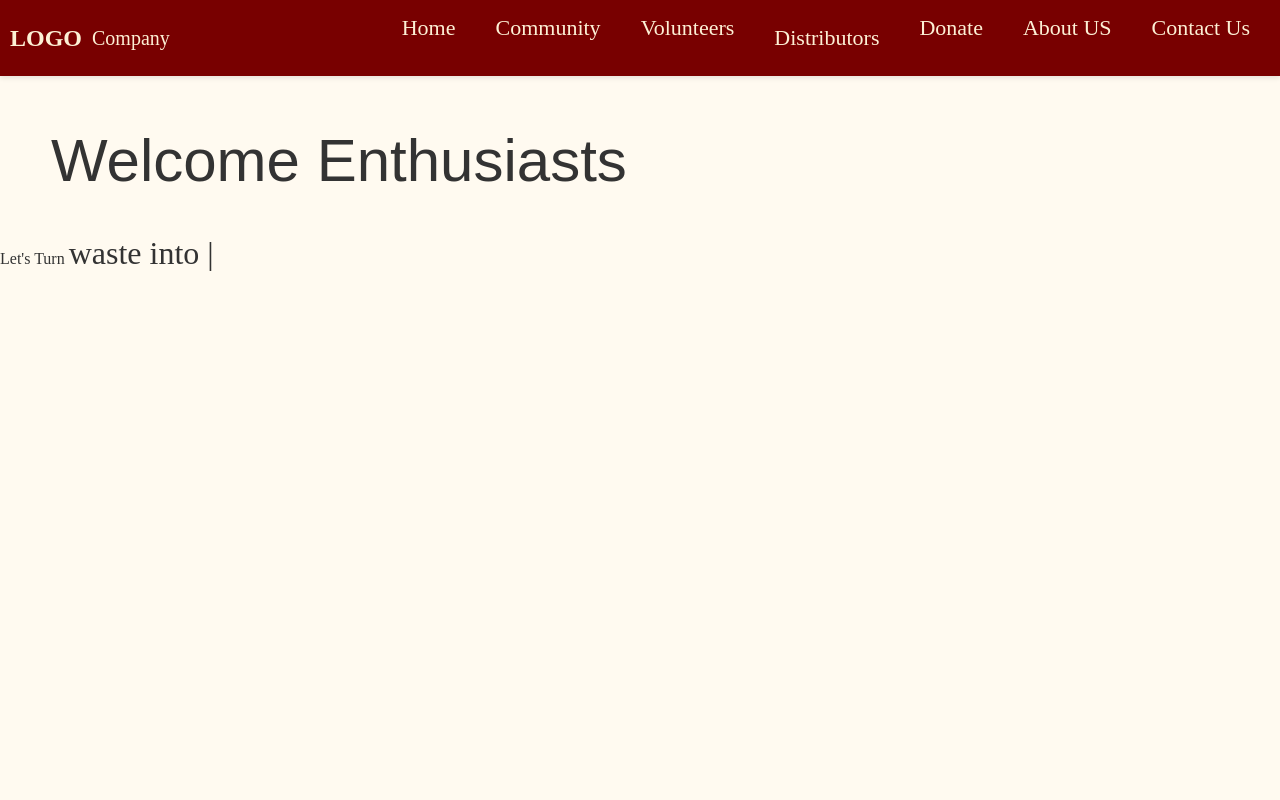
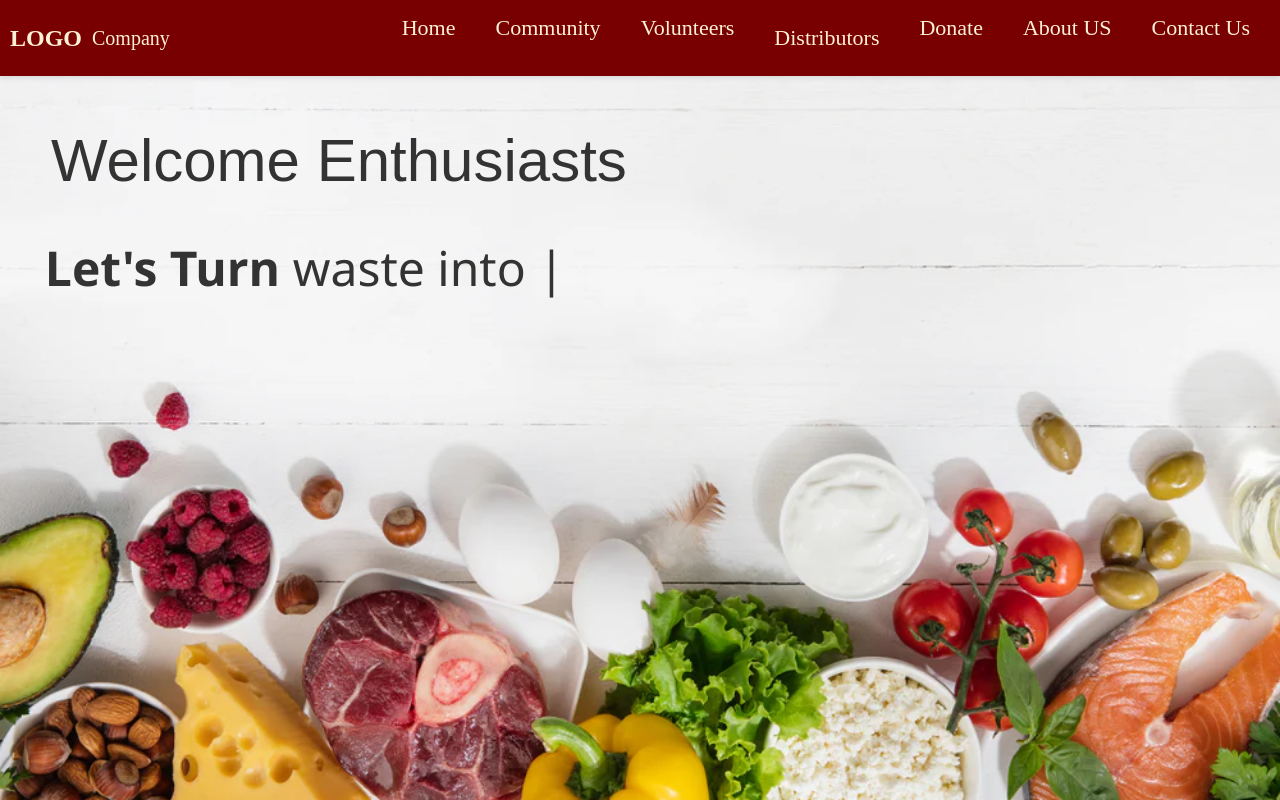
Before and after one commit to shrihari-joshi/Share_Plate, a React (Create React App) app in the folder app/: page / in a window 1280 px wide. Built offline with nearby package versions, Linux system fonts and the light colour scheme.

Commit message:
Homepage Css Changes

```diff
--- a/app/src/Components/Homepage/Homepage.css
+++ b/app/src/Components/Homepage/Homepage.css
@@ -1,7 +1,35 @@
 /* styles.css */
+html {
+  height: 100%;
+  background-image: url('./image.png');
+  background-repeat: no-repeat;
+  background-size: cover; /* Ensures the background covers the entire viewport */
+}
+.head{
+   font-family:'Segoe UI', Tahoma, Geneva, Verdana, sans-serif
+}
+.Faltu{
+  margin-left: 3.5vw;
+  font-size: x-large  ;
+  display: flex;
+  justify-content: flex-start;
+  align-items: center;
+  font-family:'Segoe UI', Tahoma, Geneva, Verdana, sans-serif;
+  gap: 1vw;
+}
+.A{
+  /* margin-top: ?vh; */
+  font-size: 6vh;
+  font-weight: bold;
+}
+body {
+  height: 100%; /* Ensure body covers the full height of the viewport */
+  margin: 0;
+  padding: 0;
+}
+
 .container {
     display: flex;
-    background-color: ;
   }
 
   .slideshow {
@@ -19,13 +47,7 @@
   }
 
   /* Add CSS for site description styling */
-  body{
-    padding: 0;
-    margin: 0;
-    background-color: floralwhite;
-    background-repeat: no-repeat;
-    overflow:hidden ;
-}
+
 
 h1{
     margin-top: 50px;
--- a/app/src/Components/Homepage/Homepage.jsx
+++ b/app/src/Components/Homepage/Homepage.jsx
@@ -29,8 +29,11 @@ const Homepage = () => {
   return (
     <div className="container">
       <div className="description">
-        <h1>Welcome Enthusiasts</h1>
-        <div>Let's Turn <Example/> </div>
+        <h1 className='Head'>Welcome Enthusiasts</h1>
+        <div className='Faltu'>
+          <div className='A'>Let's Turn</div>
+          <div><Example /></div>
+        </div>
       </div>
 
     </div>
--- a/app/src/index.js
+++ b/app/src/index.js
@@ -7,7 +7,7 @@ import { BrowserRouter as Router } from 'react-router-dom';
 ReactDOM.render(
   <React.StrictMode>
       <Router>
-          <App />
+          <App/>
       </Router>
   </React.StrictMode>,
   document.getElementById('root')
```
Also changed, not shown: app/src/Components/Homepage/image.png (added), app/src/app.css (added).
